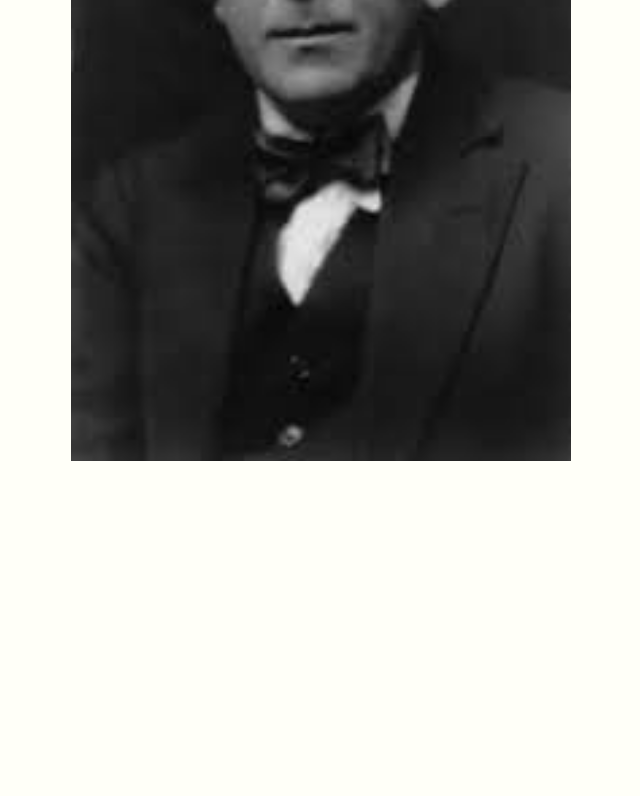
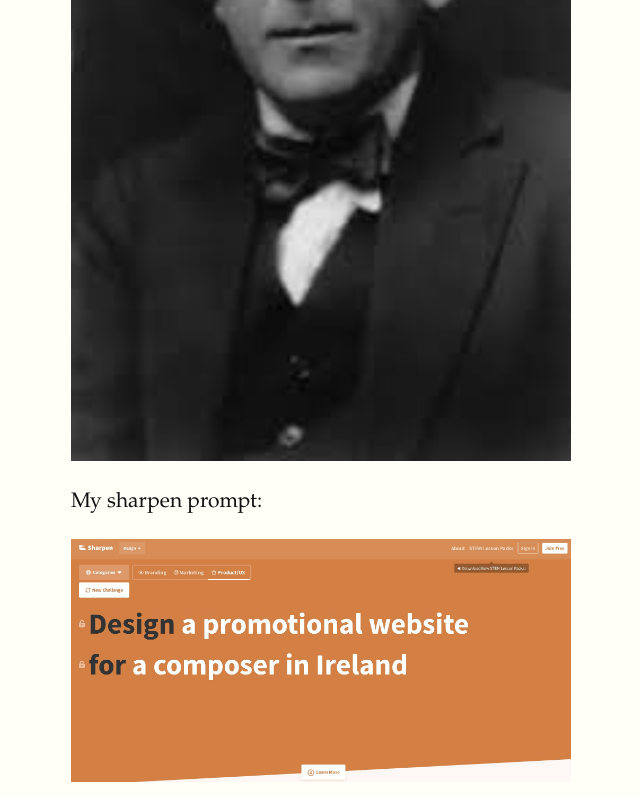
Before and after one commit to DannyLiang8/framework-challenge, a plain HTML site: page index.html in a window 1280 px wide. Shown: the part 1068-1864 px from the top of the page, without its empty margins (89-729 px from the left). Before the commit the page ends 1543 px from the top, so only its background shows below. Drawn offline with Linux system fonts and the light colour scheme; a web font is replaced by a local one.

Commit message:
additions

```diff
--- a/index.html
+++ b/index.html
@@ -27,6 +27,10 @@
     <h3>Picture of John Ireland:</h3>
     <div class="image">
         <img alt="john-ireland" src="john-ireland.jpg" width="500" />
+
+        <p>My sharpen prompt:</p>
+
+        <img alt="sharpen" src="sharpen idea.JPG" width="500" />
     </div>
 
 </body>
```
Also changed, not shown: sharpen idea.JPG (added).
